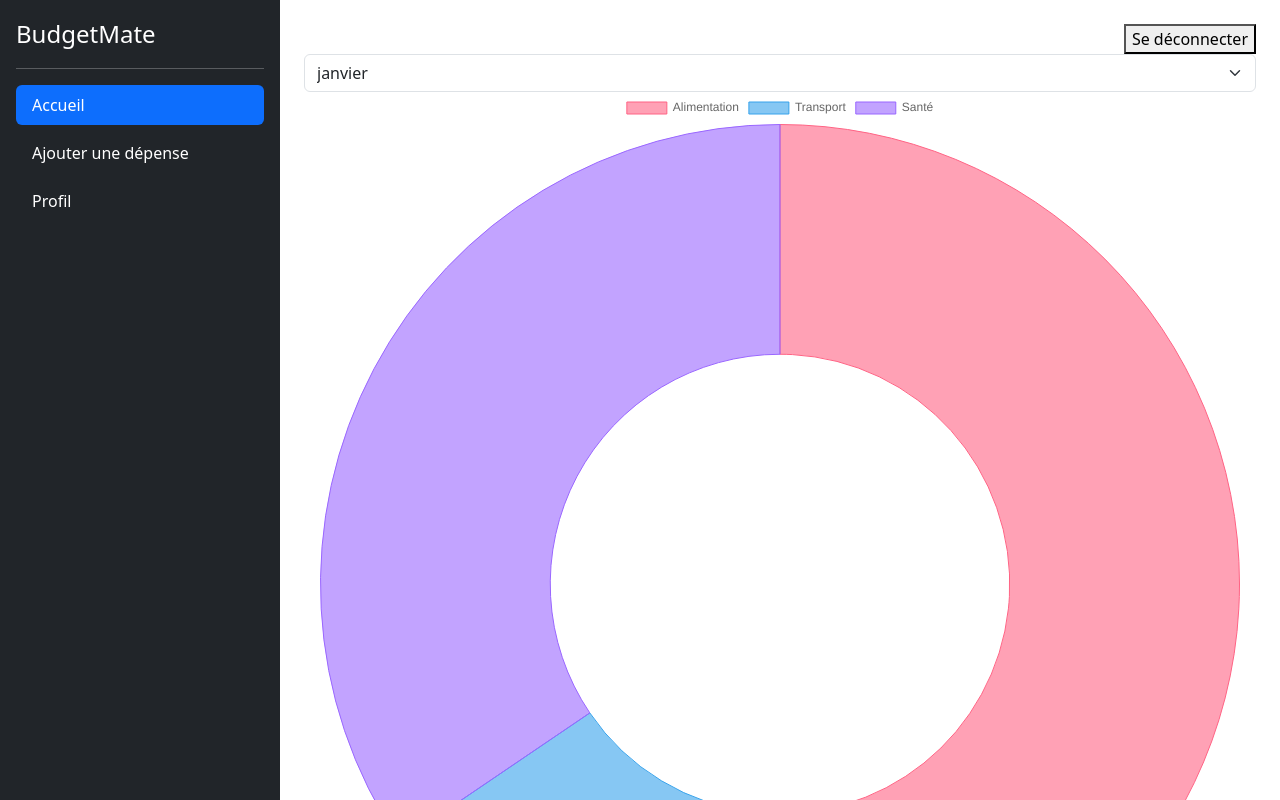
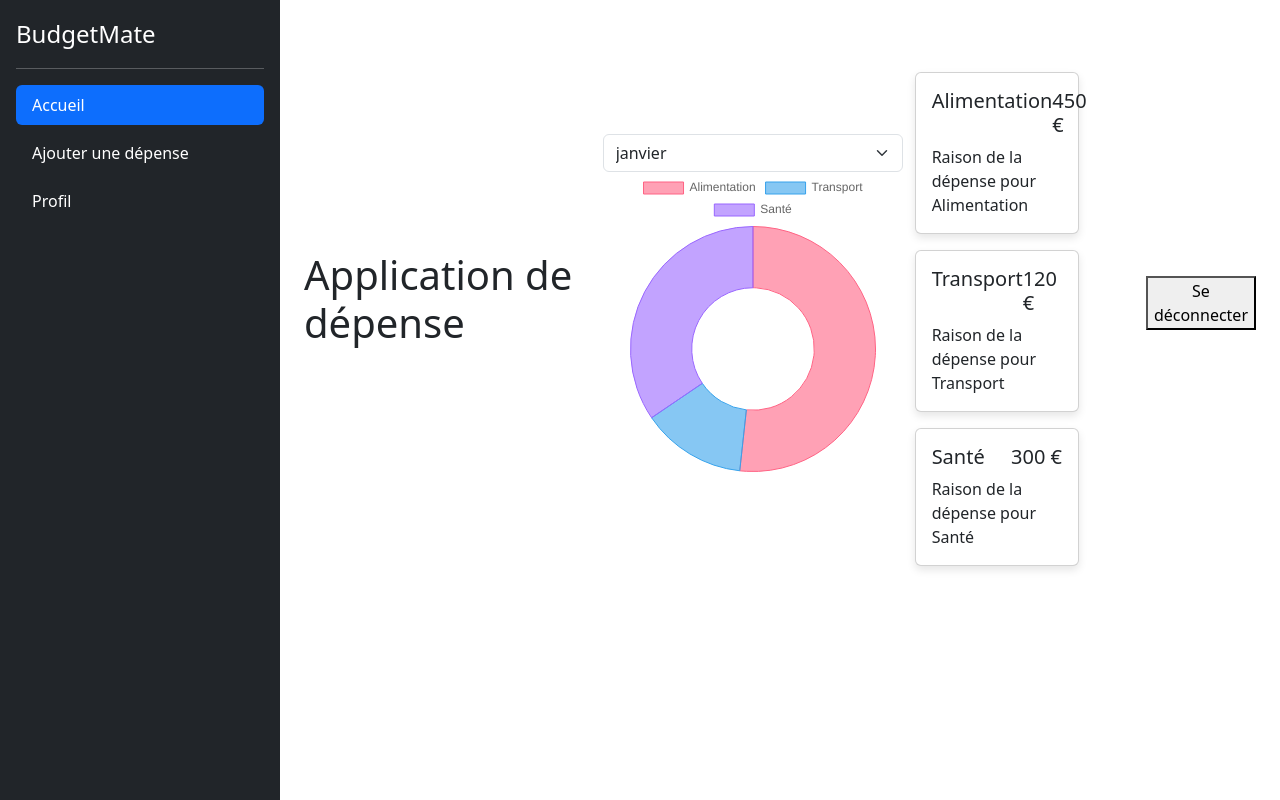
Before and after one commit to MRCThomas/budget_mate, a React (Vite) app: page / in a window 1280 px wide. Shown: the top 800 px of the page. Built offline with nearby package versions, Linux system fonts and the light colour scheme; sample sign-in values are in the browser's storage.

Commit message:
last commit

```diff
--- a/src/components/Header/Header.jsx
+++ b/src/components/Header/Header.jsx
@@ -2,6 +2,6 @@
 
 export default function Header() {
   return (
-    <div></div>
+    <h1>Application de dépense</h1>
   )
 }
--- a/src/components/Template.jsx
+++ b/src/components/Template.jsx
@@ -17,9 +17,9 @@
             <div className='p-4'>
               <div className='d-flex justify-content-between align-items-center'>
                 <Header />
+                <Outlet />
                 <Logout />
               </div>
-              <Outlet />
               <Footer />
             </div>
           </div>
```
